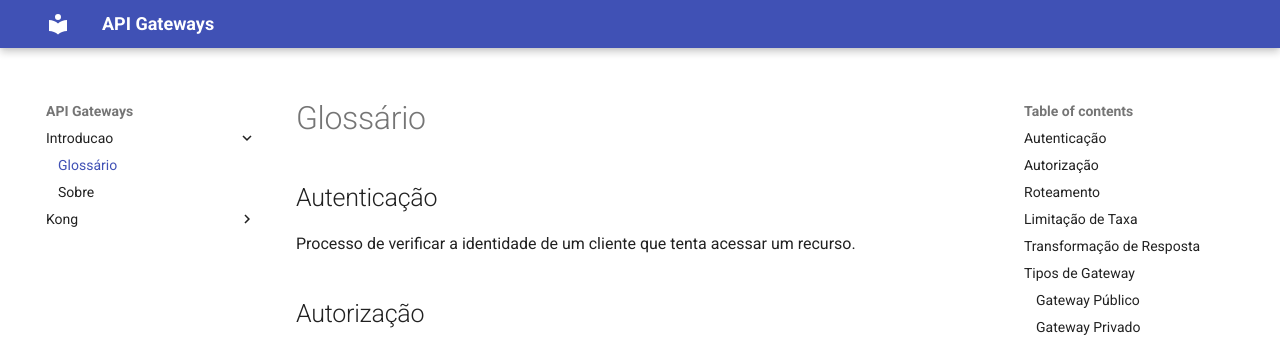
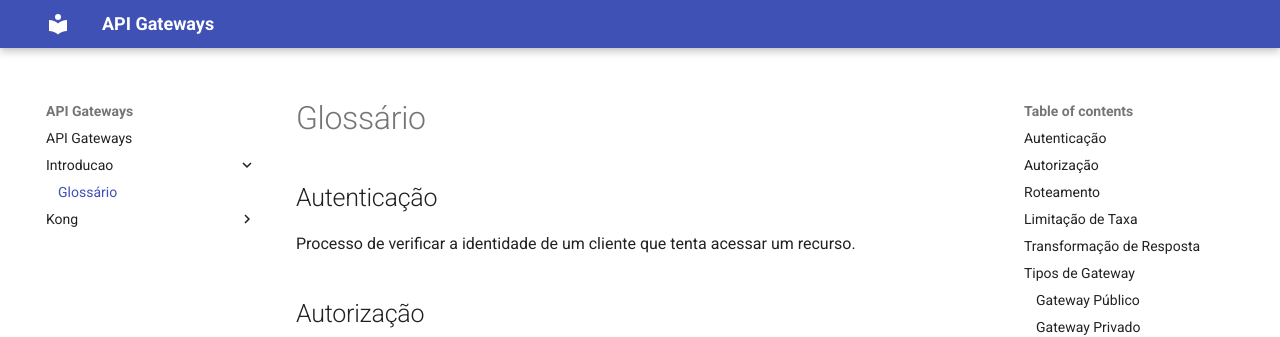
Before and after one commit to atalhox/kong-gateway, an MkDocs documentation site: the page built from docs/introducao/glossario.md, in a window 1280 px wide. Shown: the top 337 px of the page. Built offline with MkDocs 1.6.1 and Material for MkDocs 9.7.7, drawn with Linux system fonts in a browser that asks for light colours.

Commit message:
Fix: add index.md

```diff
--- a/docs/introducao/sobre.md
+++ b/docs/index.md
@@ -1,4 +1,4 @@
-# Sobre
+# API Gateways
 
 Esta documentação fornece uma visão abrangente sobre API Gateways e sua importância no ambiente corporativo. As ferramentas de API Gateway são equipadas com um robusto conjunto de funcionalidades, seja nativamente ou por meio de extensões, que facilitam a gestão de APIs em grande escala.
 
```
